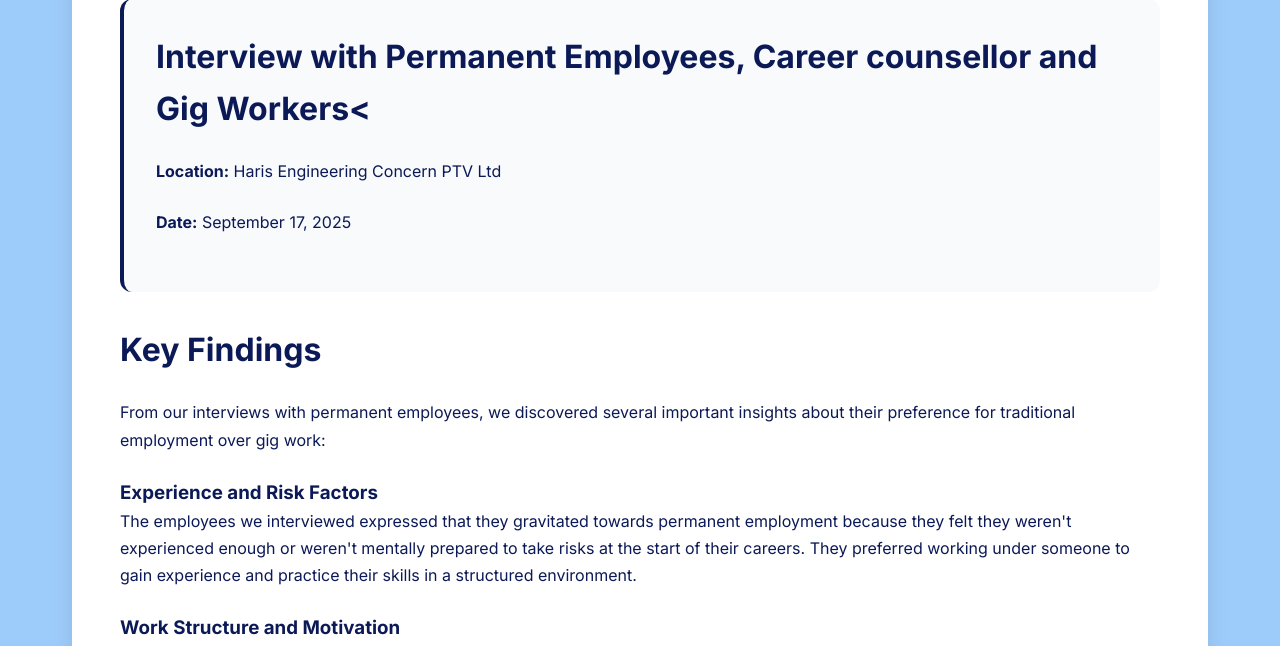
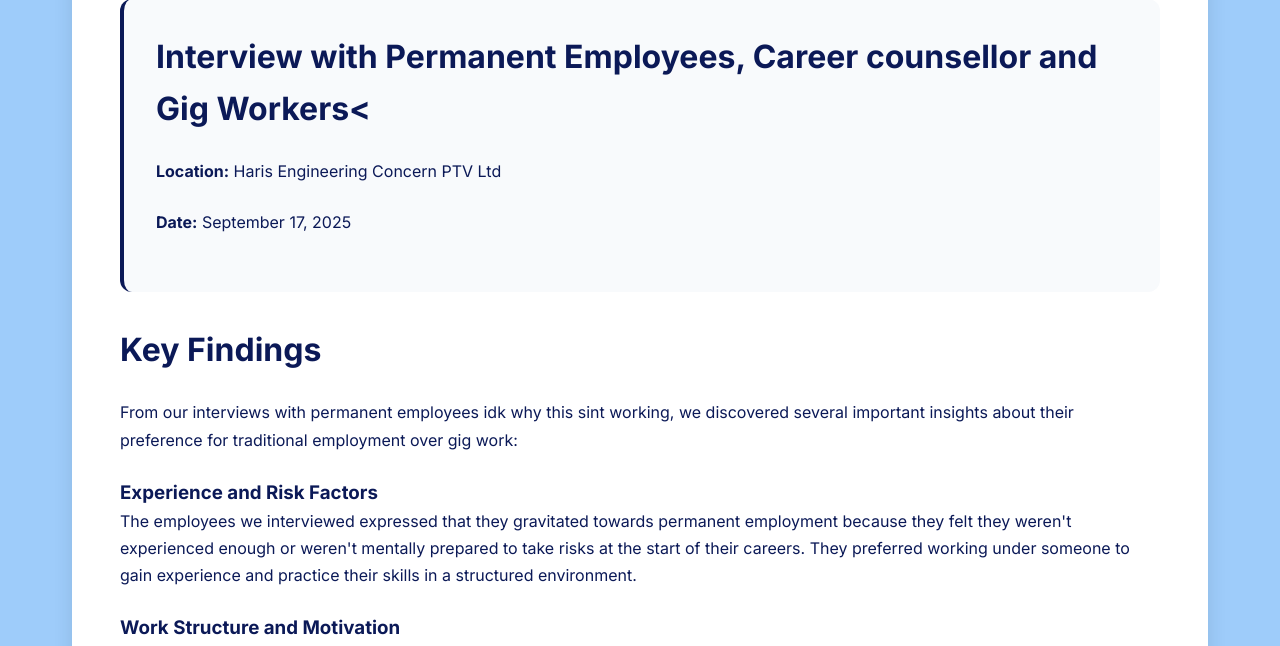
Before and after one commit to izza0459/maybe, a Django app: template global-perspectives-project/templates/primary_research.html in a window 1280 px wide. Shown: the part 311-957 px from the top of the page. Run offline with Django 3.2, Linux system fonts and the light colour scheme; the template is opened without the code that fills it, so the values that code supplies are empty.

Commit message:
Update primary_research.html

```diff
--- a/global-perspectives-project/templates/primary_research.html
+++ b/global-perspectives-project/templates/primary_research.html
@@ -16,7 +16,7 @@
                 </div>
 
                 <h2>Key Findings</h2>
-                <p>From our interviews with permanent employees, we discovered several important insights about their preference for traditional employment over gig work:</p>
+                <p>From our interviews with permanent employees idk why this sint working, we discovered several important insights about their preference for traditional employment over gig work:</p>
 
                 <h3>Experience and Risk Factors</h3>
                 <p>The employees we interviewed expressed that they gravitated towards permanent employment because they felt they weren't experienced enough or weren't mentally prepared to take risks at the start of their careers. They preferred working under someone to gain experience and practice their skills in a structured environment.</p>
```
